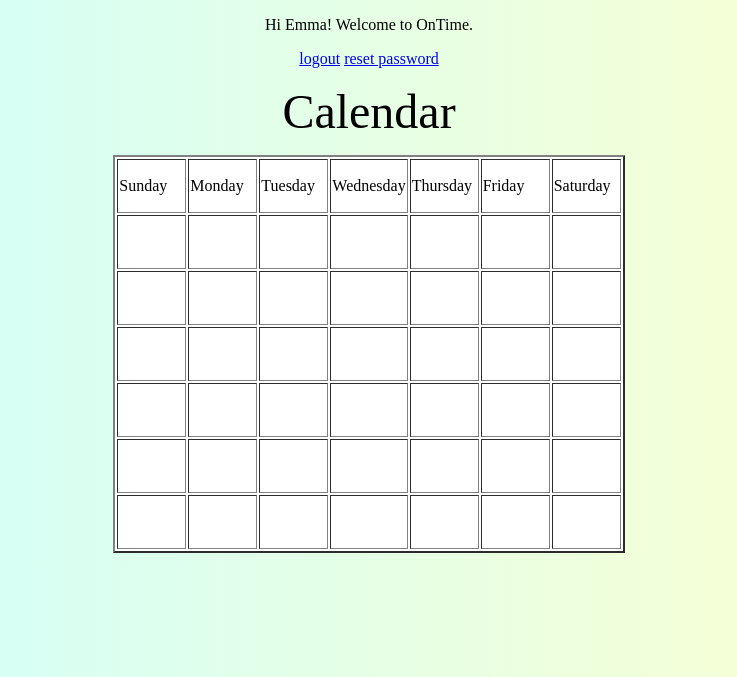
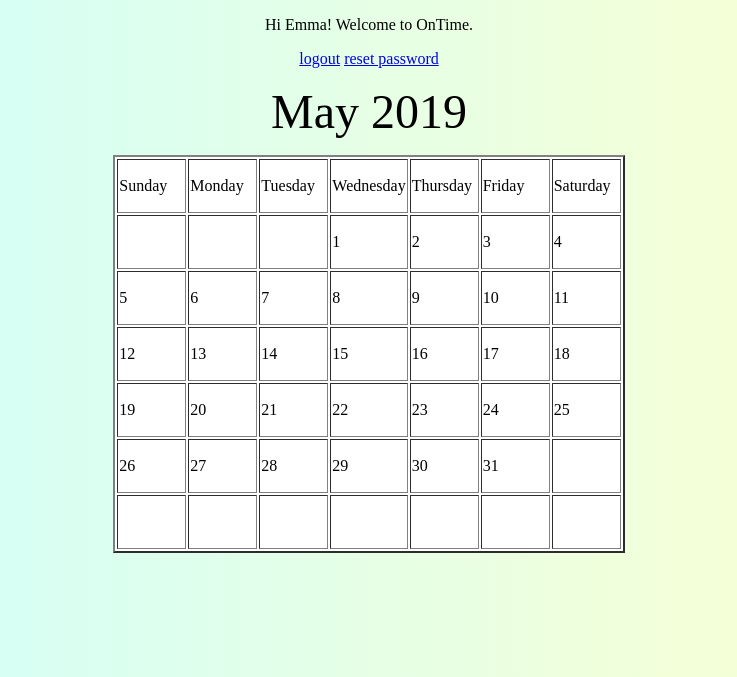
Before and after one commit to lupefn/ontime, a Django app: page / in a window 1280 px wide. Shown: the top 677 px of the page, without its empty margins (271-1008 px from the left). Run offline with Django 3.2, Linux system fonts and the light colour scheme; a user stored in the database is signed in.

Commit message:
updated calnedar

```diff
--- a/ontime/templates/base_j.html
+++ b/ontime/templates/base_j.html
@@ -2,57 +2,86 @@
 <html>
 <head>
     <meta charset="utf-8">
-  <title>{% block title %}OnTime Authetication{% endblock %}</title>
+    <title>{% block title %}OnTime Authentication{% endblock %}</title>
     <style>
         body {
             background: linear-gradient(to right, #ccffff 0%, #ffffcc 100%);
         }
     </style>
     <script>
-		var m; // abbreviation of month
+        var today = new Date();
+        var month_num = today.getMonth() + 1; // numerical month
+        var year = today.getFullYear();
         var yend; // second half of year
-		var month, year;
+        var month; // month as string
+        var m; // three letter abbreviation of month
 
         function caps(word) {
             return word.charAt(0).toUpperCase() + word.slice(1)
         }
 
-		function cal(){
+
+
+        function cal() {
             var ycode, mcode, dcode, leapcode, centcode;
             var val;
+            console.log(month_num);
 
-			year = document.getElementById('yearInput').value;
-			month = document.getElementById('monthInput').value;
+            if (month_num === 1) {
+                month = 'january';
+            }else if (month_num === 2){
+                month = 'february';
+            }else if (month_num === 3){
+                month = 'march';
+            }else if (month_num === 4){
+                month = 'april';
+            }else if (month_num === 5){
+                month = 'may';
+            }else if (month_num === 6){
+                month = 'june';
+            }else if (month_num === 7){
+                month = 'july';
+            }else if (month_num === 8){
+                month = 'august';
+            }else if (month_num === 9){
+                month = 'september';
+            }else if (month_num === 10){
+                month = 'october';
+            }else if (month_num === 11){
+                month = 'november';
+            }else if (month_num === 12){
+                month = 'december';
+            }else{
+                month = 'invalid';
+            }
 
-			// below is done to ignore potential spelling errors or capitalization issues
-			var temp = month.substring(0,3);
-			m = temp.toLowerCase();
+            m = month.substring(3);
+            console.log("FF");
+            document.getElementById('MonthYear').innerHTML = caps(month) + " " + year; // changes title of calender to Month Year
+            // init(); // clears out calender, allows multiple calenders to be generated without refreshing page
 
-			document.getElementById('MonthYear').innerHTML = caps(month) + " " + year; // changes title of calender to Month Year
-			init(); // clears out calender, allows multiple calenders to be generated without refreshing page
-
-			yend  = year.substring(2); // second half of year
+            yend = year.toString().slice(-2); // second half of year
             ycode = Number(yearCode());
             mcode = Number(monthCode());
             dcode = dateCode();
             centcode = Number(centCode());
 
-			if(isLeap()){ // checks for leap year
-				if(m == 'jan' || m == 'feb'){ // if January or Febuary of leap year, leap code is 1
+            if (isLeap()) { // checks for leap year
+                if (m === 'jan' || m === 'feb') { // if January or February of leap year, leap code is 1
                     leapcode = 1;
-				}else{
+                } else {
                     leapcode = 0;
                 }
-			}else{
+            } else {
                 leapcode = 0;
             }
-
-			for(var i = 1; i <= dcode; i++){
+            console.log("FF");
+            for (var i = 1; i <= dcode; i++) {
 
                 // below calculates the value that determines what day of the week a day is
                 var add = ycode + mcode + centcode + i;
                 var sub = add - Number(leapcode);
-				val =  sub % 7;
+                val = sub % 7;
 
                 week(val, i);
 
@@ -61,10 +90,10 @@
 
         }
 
-		function isLeap(){
-			if(year % 4 == 0){ // if a year is divisable by 4, but not 100, it is a leap year
-					if(year % 100 == 0){
-						if(year % 400 == 0){ // a year that is divisable by 4 and 100 must also be divisable by 400 to be a leap year
+        function isLeap() {
+            if (year % 4 === 0) { // if a year is divisible by 4, but not 100, it is a leap year
+                if (year % 100 === 0) {
+                    if (year % 400 === 0) { // a year that is divisible by 4 and 100 must also be divisible by 400 to be a leap year
                         return true;
                     }
                     return false;
@@ -74,188 +103,188 @@
             return false;
         }
 
-		function yearCode(){ // calculates year code
+        function yearCode() { // calculates year code
             var temp = Math.trunc(yend / 4);
             var noDec = Number(yend) + temp;
 
             return noDec % 7;
         }
 
-		function monthCode(){ // picks month code
-			if(m == 'jan'){
+        function monthCode() { // picks month code
+            if (m === 'jan') {
                 return 0;
-			}else if(m == 'feb'){
+            } else if (m === 'feb') {
                 return 3;
-			}else if(m == 'mar'){
+            } else if (m === 'mar') {
                 return 3;
-			}else if(m == 'apr'){
+            } else if (m === 'apr') {
                 return 6;
-			}else if(m == 'may'){
+            } else if (m === 'may') {
                 return 1;
-			}else if(m == 'jun'){
+            } else if (m === 'jun') {
                 return 4;
-			}else if(m == 'jul'){
+            } else if (m === 'jul') {
                 return 6;
-			}else if(m == 'aug'){
+            } else if (m === 'aug') {
                 return 2;
-			}else if(m == 'sep'){
+            } else if (m === 'sep') {
                 return 5;
-			}else if(m == 'oct'){
+            } else if (m === 'oct') {
                 return 0;
-			}else if(m == 'nov'){
+            } else if (m === 'nov') {
                 return 3;
-			}else if(m == 'dec'){
+            } else if (m === 'dec') {
                 return 5;
-			}else{ // debug, or in case of invalid input
+            } else { // debug, or in case of invalid input
                 alert("Please enter a real month!");
                 return null;
             }
 
         }
 
-		function centCode(){ // picks century code
-			var cent = year.substring(0,2); // substrings to just look at century numbers
-
-			if(cent == 18){
+        function centCode() { // picks century code
+            var cent = year%100; // substrings to just look at century numbers
+            console.log(cent);
+            if (cent === 18) {
                 return 2;
-			}else if(cent == 19){
+            } else if (cent === 19) {
                 return 0;
-			}else if(cent == 20){
+            } else if (cent === 20) {
                 return 6;
-			}else if(cent == 21){
+            } else if (cent === 21) {
                 return 4;
-			}else{ // debug, or in case of invalid input
+            } else { // debug, or in case of invalid input
                 alert("Please only enter a year between 1800 and 2199.");
                 return null;
             }
         }
 
-		function dateCode(){ // picks how many days are in the month
-			if(m == 'feb'){
-				if(isLeap(year)){
+        function dateCode() { // picks how many days are in the month
+            if (m === 'feb') {
+                if (isLeap(year)) {
                     return 29;
                 }
                 return 28;
-			}else if(m == 'apr'){
+            } else if (m === 'apr') {
                 return 30;
-			}else if(m == 'jun'){
+            } else if (m === 'jun') {
                 return 30;
-			}else if(m == 'sep'){
+            } else if (m === 'sep') {
                 return 30;
-			}else if(m == 'nov'){
+            } else if (m === 'nov') {
                 return 30;
-			}else{
+            } else {
                 return 31;
             }
 
         }
 
-		function week(val, i){ // determines what day of the week it is and adds date to calender
+        function week(val, i) { // determines what day of the week it is and adds date to calender
 
-			if(val == 0){ // Sunday
+            if (val === 0) { // Sunday
 
                 // these statements make sure that the day has the correct placement
-					if(0 < i && i < 2){
+                if (0 < i && i < 2) {
                     document.getElementById('Sun1').innerHTML = i;
-					}else if(1 < i && i < 9){
+                } else if (1 < i && i < 9) {
                     document.getElementById('Sun2').innerHTML = i;
-					}else if(8 < i && i < 16){
+                } else if (8 < i && i < 16) {
                     document.getElementById('Sun3').innerHTML = i;
-					}else if(15 < i && i < 23){
+                } else if (15 < i && i < 23) {
                     document.getElementById('Sun4').innerHTML = i;
-					}else if(22 < i && i < 29){
+                } else if (22 < i && i < 29) {
                     document.getElementById('Sun5').innerHTML = i;
-					}else{
+                } else {
                     document.getElementById('Sun6').innerHTML = i;
                 }
 
-				}else if(val == 1){ // Monday
+            } else if (val === 1) { // Monday
 
-					if(0 < i && i < 3){
+                if (0 < i && i < 3) {
                     document.getElementById('Mon1').innerHTML = i;
-					}else if(2 < i && i < 10){
+                } else if (2 < i && i < 10) {
                     document.getElementById('Mon2').innerHTML = i;
-					}else if(9 < i && i < 17){
+                } else if (9 < i && i < 17) {
                     document.getElementById('Mon3').innerHTML = i;
-					}else if(16 < i && i < 24){
+                } else if (16 < i && i < 24) {
                     document.getElementById('Mon4').innerHTML = i;
-					}else if(23 < i && i < 31){
+                } else if (23 < i && i < 31) {
                     document.getElementById('Mon5').innerHTML = i;
-					}else{
+                } else {
                     document.getElementById('Mon6').innerHTML = i;
                 }
 
-				}else if(val == 2){ // Tuesday
+            } else if (val === 2) { // Tuesday
 
-					if(0 < i && i < 4){
+                if (0 < i && i < 4) {
                     document.getElementById('Tue1').innerHTML = i;
-					}else if(3 < i && i < 11){
+                } else if (3 < i && i < 11) {
                     document.getElementById('Tue2').innerHTML = i;
-					}else if(10 < i && i < 18){
+                } else if (10 < i && i < 18) {
                     document.getElementById('Tue3').innerHTML = i;
-					}else if(17 < i && i < 25){
+                } else if (17 < i && i < 25) {
                     document.getElementById('Tue4').innerHTML = i;
-					}else{
+                } else {
                     document.getElementById('Tue5').innerHTML = i;
                 }
 
-				}else if(val == 3){ // Wednesday
+            } else if (val === 3) { // Wednesday
 
-					if(0 < i && i < 5){
+                if (0 < i && i < 5) {
                     document.getElementById('Wed1').innerHTML = i;
-					}else if(4 < i && i < 12){
+                } else if (4 < i && i < 12) {
                     document.getElementById('Wed2').innerHTML = i;
-					}else if(11 < i && i < 19){
+                } else if (11 < i && i < 19) {
                     document.getElementById('Wed3').innerHTML = i;
-					}else if(18 < i && i < 26){
+                } else if (18 < i && i < 26) {
                     document.getElementById('Wed4').innerHTML = i;
-					}else{
+                } else {
                     document.getElementById('Wed5').innerHTML = i;
                 }
 
-				}else if(val == 4){ // Thursday
+            } else if (val === 4) { // Thursday
 
-					if(0 < i && i < 6){
+                if (0 < i && i < 6) {
                     document.getElementById('Thur1').innerHTML = i;
-					}else if(5 < i && i < 13){
+                } else if (5 < i && i < 13) {
                     document.getElementById('Thur2').innerHTML = i;
-					}else if(12 < i && i < 20){
+                } else if (12 < i && i < 20) {
                     document.getElementById('Thur3').innerHTML = i;
-					}else if(19 < i && i < 27){
+                } else if (19 < i && i < 27) {
                     document.getElementById('Thur4').innerHTML = i;
-					}else{
+                } else {
                     document.getElementById('Thur5').innerHTML = i;
                 }
 
-				}else if(val == 5){ // Friday
+            } else if (val === 5) { // Friday
 
-					if(0 < i && i < 7){
+                if (0 < i && i < 7) {
                     document.getElementById('Fri1').innerHTML = i;
-					}else if(6 < i && i < 14){
+                } else if (6 < i && i < 14) {
                     document.getElementById('Fri2').innerHTML = i;
-					}else if(13 < i && i < 21){
+                } else if (13 < i && i < 21) {
                     document.getElementById('Fri3').innerHTML = i;
-					}else if(20 < i && i < 28){
+                } else if (20 < i && i < 28) {
                     document.getElementById('Fri4').innerHTML = i;
-					}else{
+                } else {
                     document.getElementById('Fri5').innerHTML = i;
                 }
 
-				}else if(val == 6){ // Saturday
+            } else if (val === 6) { // Saturday
 
-					if(0 < i && i < 8){
+                if (0 < i && i < 8) {
                     document.getElementById('Sat1').innerHTML = i;
-					}else if(7 < i && i < 15){
+                } else if (7 < i && i < 15) {
                     document.getElementById('Sat2').innerHTML = i;
-					}else if(14 < i && i < 22){
+                } else if (14 < i && i < 22) {
                     document.getElementById('Sat3').innerHTML = i;
-					}else if(21 < i && i < 29){
+                } else if (21 < i && i < 29) {
                     document.getElementById('Sat4').innerHTML = i;
-					}else{
+                } else {
                     document.getElementById('Sat5').innerHTML = i;
                 }
 
-				}else{ // debug
+            } else { // debug
 
                 alert("Something went wrong!");
 
@@ -263,7 +292,7 @@
 
         }
 
-		function init(){ // clears out calender
+        function init() { // clears out calender
 
             document.getElementById('Sun1').innerHTML = " ";
             document.getElementById('Sun2').innerHTML = " ";
@@ -304,7 +333,7 @@
             document.getElementById('Fri1').innerHTML = " ";
             document.getElementById('Fri2').innerHTML = " ";
             document.getElementById('Fri3').innerHTML = " ";
-			document.getElementById('Fri4').innerHTML = " ";;
+            document.getElementById('Fri4').innerHTML = " ";
             document.getElementById('Fri5').innerHTML = " ";
             document.getElementById('Fri6').innerHTML = " ";
 
@@ -321,7 +350,7 @@
 
     </script>
 </head>
-<body>
+<body onload="cal()">
 <main>
     {% block content %}
     {% endblock %}
```
Lines whose indentation alone changed are shown as unchanged.
